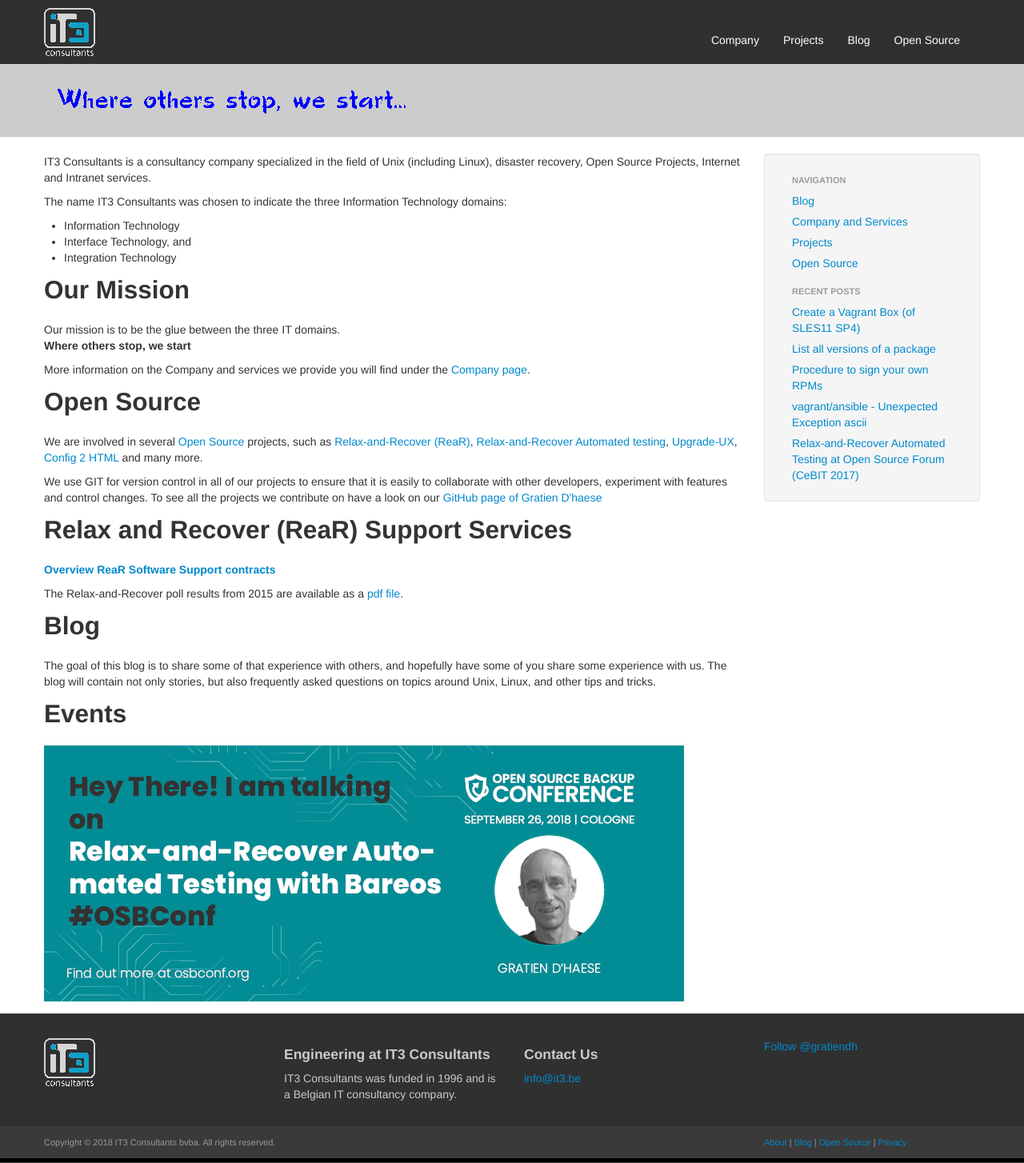
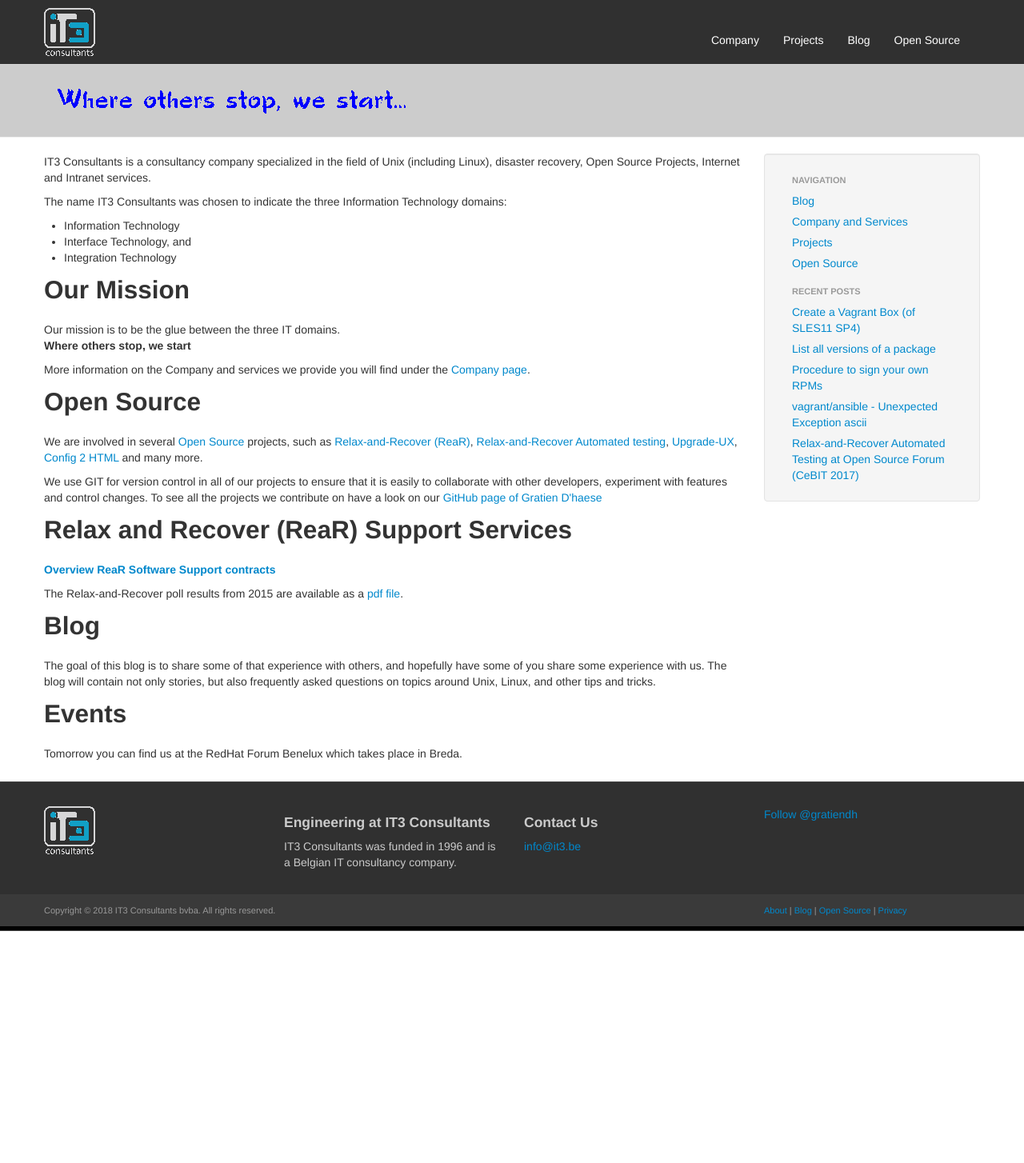
Before and after one commit to gdha/www.it3.be, a Jekyll site: the page built from index.html, in a window 1280 px wide. Shown: the whole page at 80% size. Built offline with Jekyll 4.4.1, drawn with Linux system fonts in a browser that asks for light colours; comment, search, counter and statistics services are not loaded; after the commit the page ends 1164 px from its top, so only the background shows below that.

Commit message:
update events section

```diff
--- a/index.html
+++ b/index.html
@@ -52,6 +52,5 @@
 </p>
 
 <h2>Events</h2>
-<p>
-<a href="https://osbconf.org/schedule-2/" title="OSBConf 2018 Schedule"><img src="/images/OSBConf2018.png" border="0" align="left" alt="OSBConf 2018 banner" /></a>
+<p>Tomorrow you can find us at the RedHat Forum Benelux which takes place in Breda.
 </p>
```
